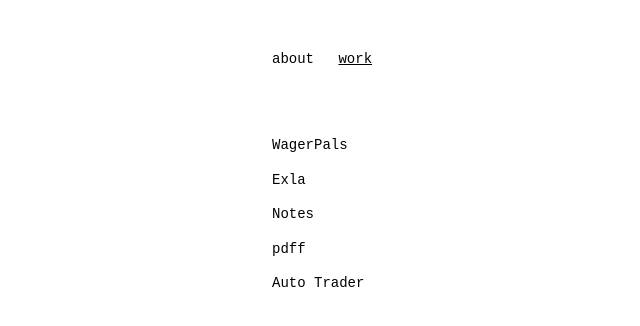
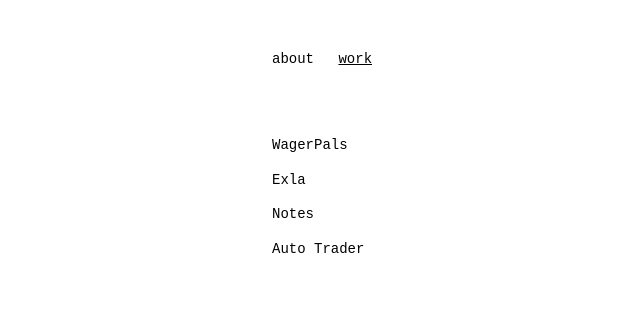
Before and after one commit to viraatdas/viraat-personal-website, a plain HTML site: page public/work.html in a window 1280 px wide. Shown: the whole page, without its empty margins (68-708 px from the left). Drawn offline with Linux system fonts and the light colour scheme.

Commit message:
Keep pdff on main projects only

```diff
--- a/public/work.html
+++ b/public/work.html
@@ -80,7 +80,6 @@
       <a href="https://wagerpals.com" target="_blank">WagerPals</a>
       <a href="https://exla.app" target="_blank">Exla</a>
       <a href="https://notes.viraat.dev" target="_blank">Notes</a>
-      <a href="https://pdff.viraat.dev" target="_blank">pdff</a>
       <a href="https://autotrader.viraat.dev" target="_blank">Auto Trader</a>
     </div>
   </div>
```
Also changed, not shown: work.html (+0 -1 lines).
